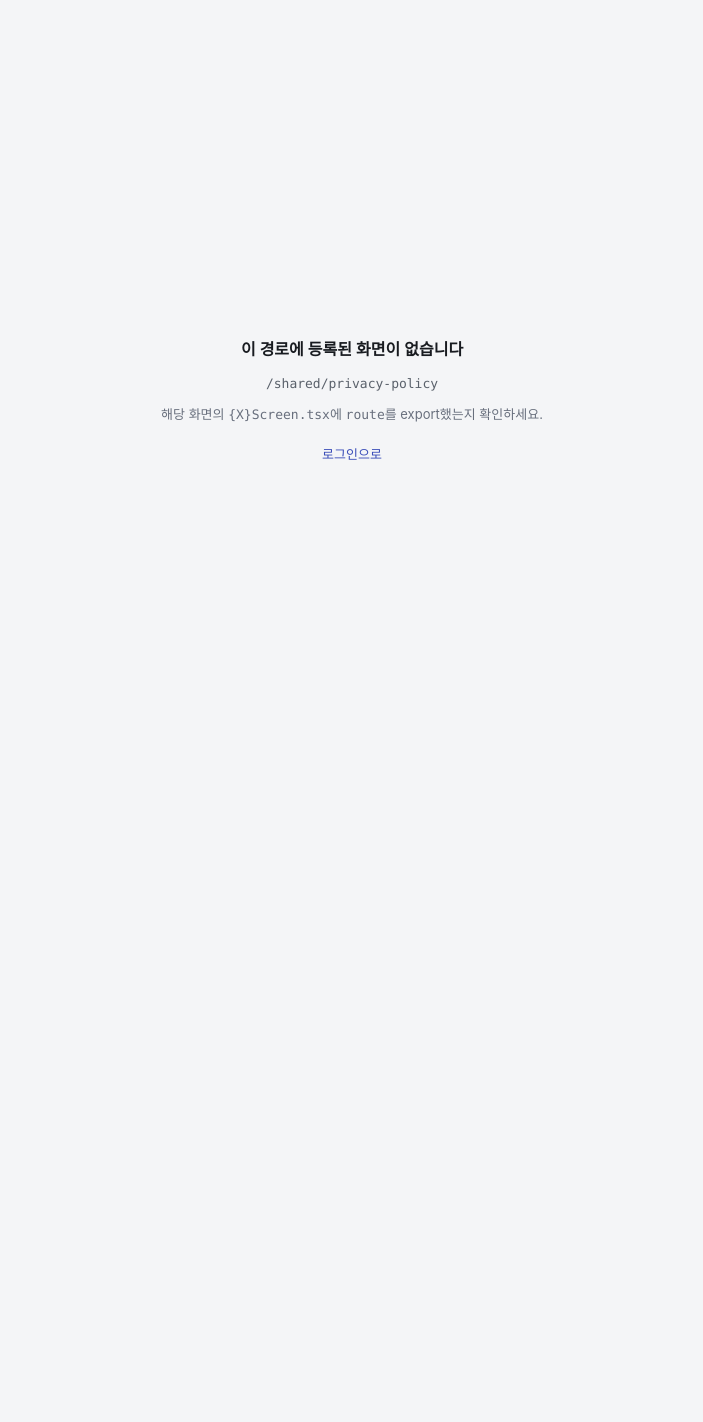
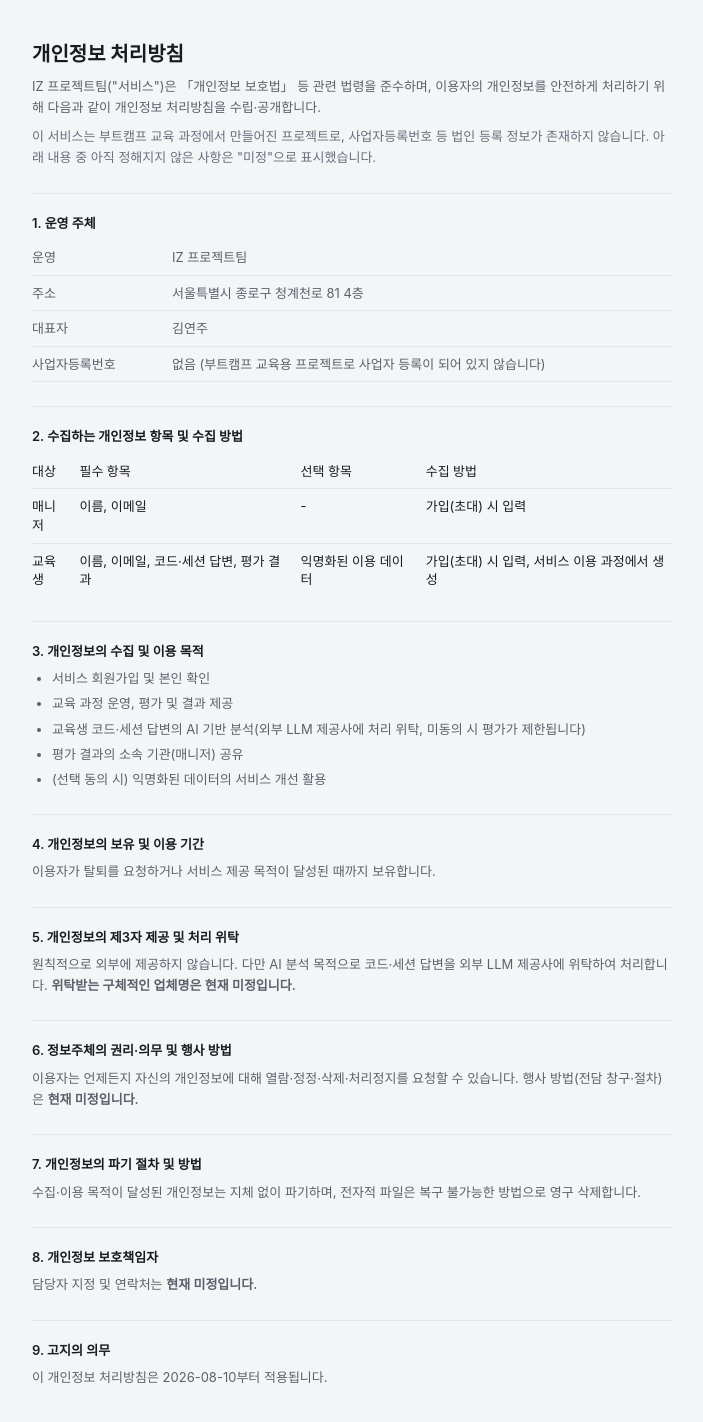
Before and after one commit to Team-IZ/Frontend, a React (Vite) app: page /shared/privacy-policy in a window 1280 px wide. Shown: the top 1422 px of the page, without its empty margins (288-991 px from the left). Before the commit the page ends 800 px from the top, so only its background shows below. Built offline with nearby package versions, Linux system fonts and the light colour scheme; no server answers; what openapi-fetch would draw is missing.

Commit message:
feat: add privacy policy page and link on auth screens (#168)
개인정보 처리방침 로그인 화면에 추가

```diff
--- /dev/null
+++ b/src/features/auth/PrivacyPolicyScreen.route.tsx
@@ -0,0 +1,11 @@
+import type { RouteObject } from 'react-router'
+import PrivacyPolicyScreen from './PrivacyPolicyScreen'
+
+/*
+  화면 파일(.tsx)과 라우트 파일을 나누는 관례는 LoginScreen.route.tsx와 동일 —
+  이 파일 참고.
+*/
+export const route: RouteObject = {
+  path: '/shared/privacy-policy',
+  element: <PrivacyPolicyScreen />,
+}
--- /dev/null
+++ b/src/features/auth/PrivacyPolicyScreen.tsx
@@ -0,0 +1,139 @@
+/**
+ * 개인정보 처리방침 — 셸 없는 순수 콘텐츠 페이지.
+ * BrandPanel(로그인·초대·비밀번호 재설정 공용)의 링크가 팝업 창으로 이 경로를 연다.
+ * 개인정보보호·시큐어코딩 감사(docs/dev/pipa-secure-coding-audit.md ④) 대응 — 이슈 #168.
+ *
+ * 부트캠프 교육용 프로젝트라 사업자등록번호 등 법인 정보가 없다. 아직 정해지지 않은
+ * 항목은 거짓으로 채우지 않고 "없음/미정"으로 정직하게 표시한다.
+ */
+export default function PrivacyPolicyScreen() {
+  return (
+    <div className="bg-canvas min-h-screen px-6 py-10">
+      <div className="mx-auto max-w-[640px]">
+        <h1 className="text-fg text-xl font-bold">개인정보 처리방침</h1>
+        <p className="text-fg-muted mt-2 text-sm leading-relaxed">
+          IZ 프로젝트팀(&quot;서비스&quot;)은 「개인정보 보호법」 등 관련 법령을 준수하며, 이용자의
+          개인정보를 안전하게 처리하기 위해 다음과 같이 개인정보 처리방침을 수립·공개합니다.
+        </p>
+        <p className="text-fg-subtle mt-2 text-sm leading-relaxed">
+          이 서비스는 부트캠프 교육 과정에서 만들어진 프로젝트로, 사업자등록번호 등 법인 등록 정보가
+          존재하지 않습니다. 아래 내용 중 아직 정해지지 않은 사항은 &quot;미정&quot;으로
+          표시했습니다.
+        </p>
+
+        <Section title="1. 운영 주체">
+          <table className="w-full border-collapse text-sm">
+            <tbody>
+              <Row label="운영">IZ 프로젝트팀</Row>
+              <Row label="주소">서울특별시 종로구 청계천로 81 4층</Row>
+              <Row label="대표자">김연주</Row>
+              <Row label="사업자등록번호">
+                없음 (부트캠프 교육용 프로젝트로 사업자 등록이 되어 있지 않습니다)
+              </Row>
+            </tbody>
+          </table>
+        </Section>
+
+        <Section title="2. 수집하는 개인정보 항목 및 수집 방법">
+          <table className="w-full border-collapse text-sm">
+            <thead>
+              <tr className="border-border border-b text-left">
+                <th className="py-2 pr-3 font-medium">대상</th>
+                <th className="py-2 pr-3 font-medium">필수 항목</th>
+                <th className="py-2 pr-3 font-medium">선택 항목</th>
+                <th className="py-2 font-medium">수집 방법</th>
+              </tr>
+            </thead>
+            <tbody>
+              <tr className="border-border border-b align-top">
+                <td className="py-2 pr-3">매니저</td>
+                <td className="py-2 pr-3">이름, 이메일</td>
+                <td className="py-2 pr-3">-</td>
+                <td className="py-2">가입(초대) 시 입력</td>
+              </tr>
+              <tr className="align-top">
+                <td className="py-2 pr-3">교육생</td>
+                <td className="py-2 pr-3">이름, 이메일, 코드·세션 답변, 평가 결과</td>
+                <td className="py-2 pr-3">익명화된 이용 데이터</td>
+                <td className="py-2">가입(초대) 시 입력, 서비스 이용 과정에서 생성</td>
+              </tr>
+            </tbody>
+          </table>
+        </Section>
+
+        <Section title="3. 개인정보의 수집 및 이용 목적">
+          <ul className="text-fg-muted list-disc space-y-1 pl-5 text-sm leading-relaxed">
+            <li>서비스 회원가입 및 본인 확인</li>
+            <li>교육 과정 운영, 평가 및 결과 제공</li>
+            <li>
+              교육생 코드·세션 답변의 AI 기반 분석(외부 LLM 제공사에 처리 위탁, 미동의 시 평가가
+              제한됩니다)
+            </li>
+            <li>평가 결과의 소속 기관(매니저) 공유</li>
+            <li>(선택 동의 시) 익명화된 데이터의 서비스 개선 활용</li>
+          </ul>
+        </Section>
+
+        <Section title="4. 개인정보의 보유 및 이용 기간">
+          <p className="text-fg-muted text-sm leading-relaxed">
+            이용자가 탈퇴를 요청하거나 서비스 제공 목적이 달성된 때까지 보유합니다.
+          </p>
+        </Section>
+
+        <Section title="5. 개인정보의 제3자 제공 및 처리 위탁">
+          <p className="text-fg-muted text-sm leading-relaxed">
+            원칙적으로 외부에 제공하지 않습니다. 다만 AI 분석 목적으로 코드·세션 답변을 외부 LLM
+            제공사에 위탁하여 처리합니다.{' '}
+            <b className="text-fg-muted font-semibold">
+              위탁받는 구체적인 업체명은 현재 미정입니다.
+            </b>
+          </p>
+        </Section>
+
+        <Section title="6. 정보주체의 권리·의무 및 행사 방법">
+          <p className="text-fg-muted text-sm leading-relaxed">
+            이용자는 언제든지 자신의 개인정보에 대해 열람·정정·삭제·처리정지를 요청할 수 있습니다.
+            행사 방법(전담 창구·절차)은 <b className="font-semibold">현재 미정입니다.</b>
+          </p>
+        </Section>
+
+        <Section title="7. 개인정보의 파기 절차 및 방법">
+          <p className="text-fg-muted text-sm leading-relaxed">
+            수집·이용 목적이 달성된 개인정보는 지체 없이 파기하며, 전자적 파일은 복구 불가능한
+            방법으로 영구 삭제합니다.
+          </p>
+        </Section>
+
+        <Section title="8. 개인정보 보호책임자">
+          <p className="text-fg-muted text-sm leading-relaxed">
+            담당자 지정 및 연락처는 <b className="font-semibold">현재 미정입니다.</b>
+          </p>
+        </Section>
+
+        <Section title="9. 고지의 의무">
+          <p className="text-fg-muted text-sm leading-relaxed">
+            이 개인정보 처리방침은 2026-08-10부터 적용됩니다.
+          </p>
+        </Section>
+      </div>
+    </div>
+  )
+}
+
+function Section({ title, children }: { title: string; children: React.ReactNode }) {
+  return (
+    <section className="border-border mt-6 border-t pt-5">
+      <h2 className="text-fg text-sm font-semibold">{title}</h2>
+      <div className="mt-2">{children}</div>
+    </section>
+  )
+}
+
+function Row({ label, children }: { label: string; children: React.ReactNode }) {
+  return (
+    <tr className="border-border border-b align-top">
+      <th className="text-fg-muted w-[140px] py-2 pr-3 text-left font-medium">{label}</th>
+      <td className="text-fg-muted py-2">{children}</td>
+    </tr>
+  )
+}
--- a/src/features/auth/components/BrandPanel.tsx
+++ b/src/features/auth/components/BrandPanel.tsx
@@ -39,6 +39,25 @@ export default function BrandPanel({
         <p className="mt-5 text-sm leading-relaxed text-white/70">{description}</p>
 
         <p className="mt-10 text-xs text-white/45">{meta}</p>
+
+        {/*
+          개인정보 처리방침 링크 — 감사 문서(pipa-secure-coding-audit.md ④) 대응, 이슈 #168.
+          별도 푸터를 새로 만들지 않고 기존 meta 줄 아래에 얹었다 — 로그인·초대·비밀번호
+          재설정 3개 화면이 이 컴포넌트를 공유하므로 한 곳만 고치면 전부 적용된다.
+        */}
+        <button
+          type="button"
+          className="mt-2 text-xs text-white/45 underline decoration-white/30 underline-offset-2 hover:text-white/70"
+          onClick={() =>
+            window.open(
+              '/shared/privacy-policy',
+              'privacy-policy',
+              'width=520,height=680,noopener,noreferrer',
+            )
+          }
+        >
+          개인정보 처리방침
+        </button>
       </div>
     </div>
   )
```
Also changed, not shown: 1 other file (tests, documents, lock files or other folders).
